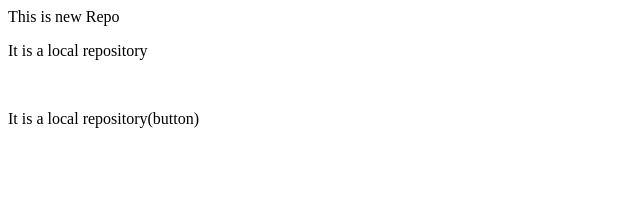
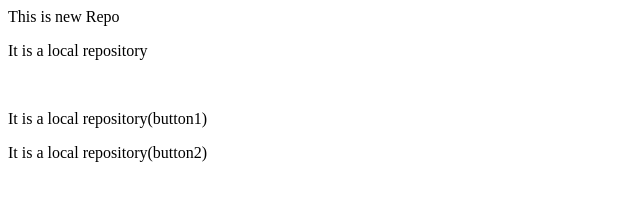
Before and after one commit to roahn-shetty/localrepo, a plain HTML site: page Index.html in a window 1280 px wide. Shown: the whole page, without its empty margins (0-640 px from the left). Drawn offline with Linux system fonts and the light colour scheme.

Commit message:
Added 2 buttons

```diff
--- a/Index.html
+++ b/Index.html
@@ -1,4 +1,5 @@
 <p>This is new Repo</p>
 <p>It is a local repository</p>
 <br/>
-<p>It is a local repository(button)</p>
+<p>It is a local repository(button1)</p>
+<p>It is a local repository(button2)</p>
```
